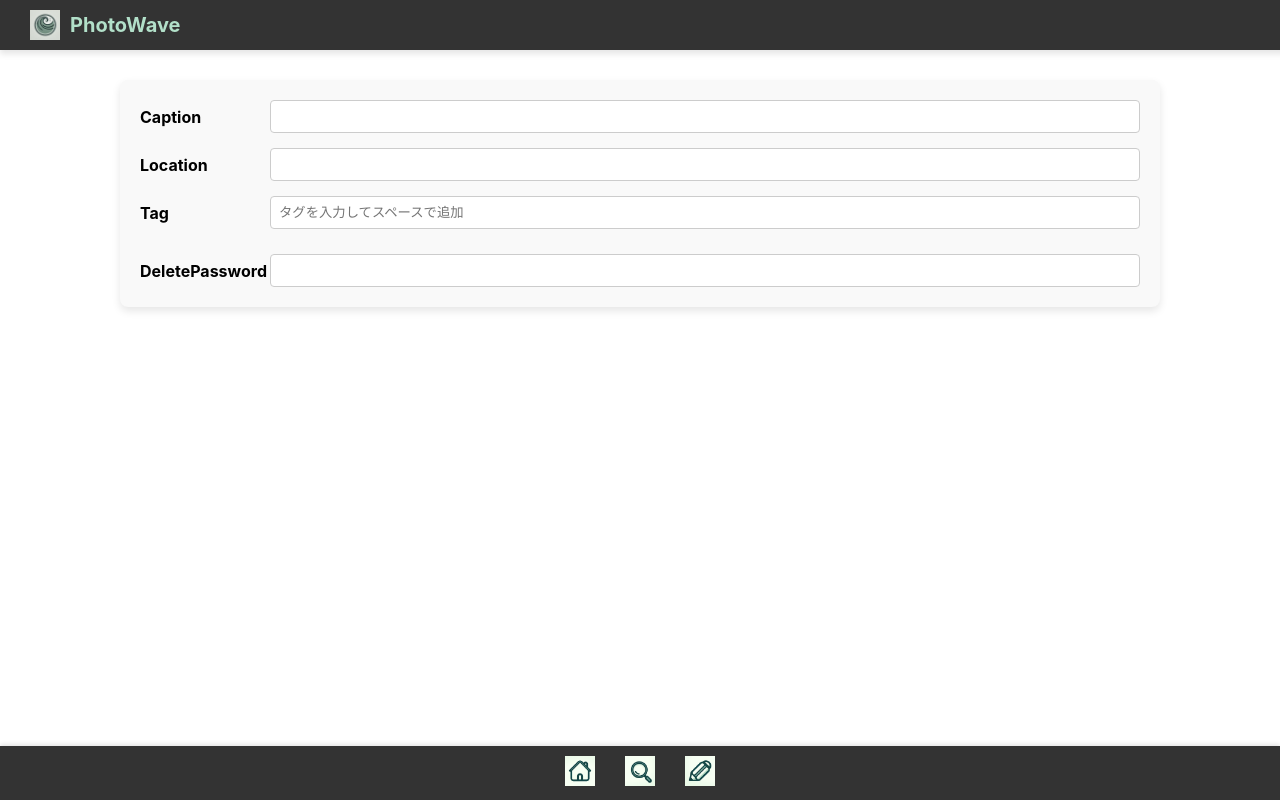
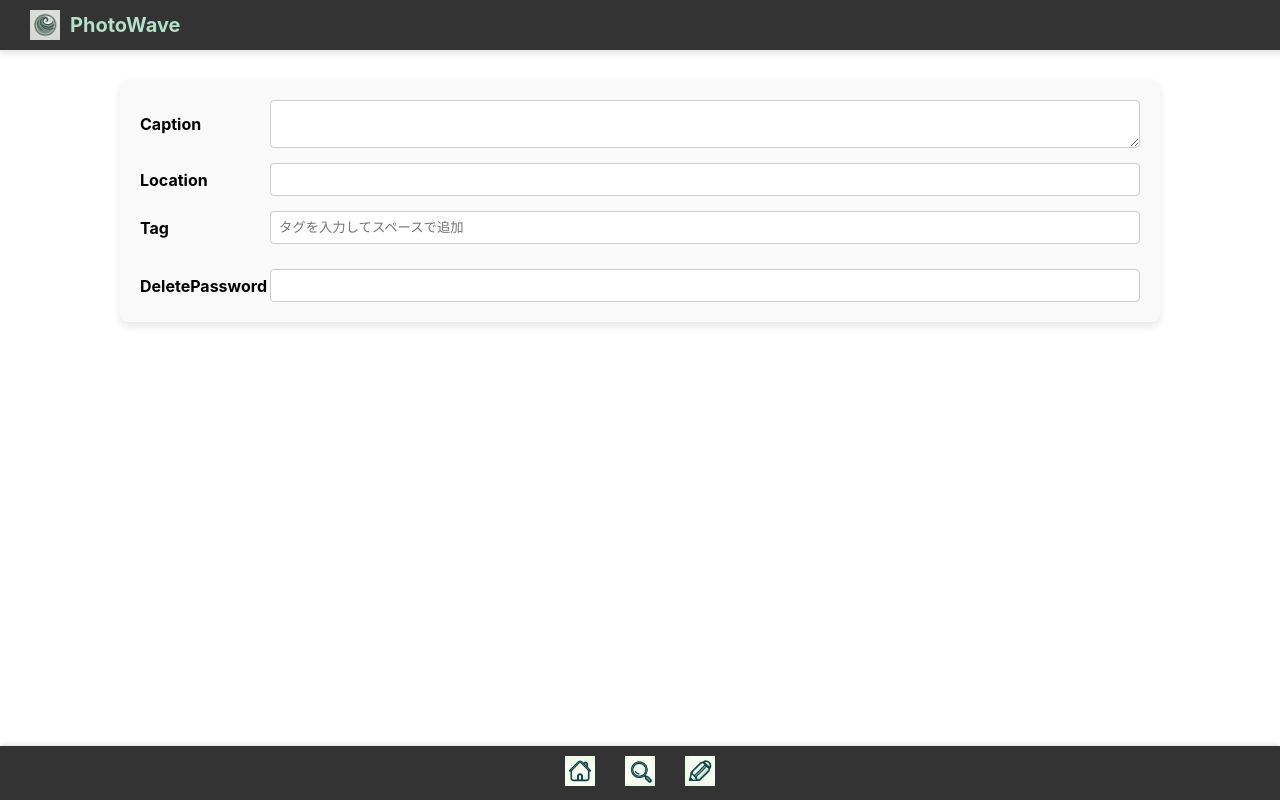
Before and after one commit to takasumi-m/gallery-fe-react, a React (Create React App) app: page /post in a window 1280 px wide. Built offline with nearby package versions, Linux system fonts and the light colour scheme.

Commit message:
update: add errormessage div

```diff
--- a/src/components/forms/Caption.css
+++ b/src/components/forms/Caption.css
@@ -1,18 +1,39 @@
-.caption-container {
+/* Container for caption input */
+.caption-container .caption-container-input {
     display: flex;
     align-items: center;
 }
 
-.caption-container label {
+/* Label styling */
+.caption-container .caption-container-input label {
     margin-right: 10px;
     font-weight: bold;
     width: 120px;
 }
 
-.caption-container input[type="text"] {
+/* Input field styling */
+.caption-container .caption-container-input textarea {
     flex: 1;
     padding: 8px;
     box-sizing: border-box;
     border: 1px solid #ccc;
     border-radius: 4px;
 }
+
+/* Error message container */
+.caption-container .caption-container-error-message {
+    padding-left: 130px;
+}
+
+/* Error message styling */
+.caption-container .caption-container-error-message p {
+    color: #b71c1c;
+    background-color: #ffcdd2;
+    border: 1px solid #b71c1c;
+    padding: 5px;
+    border-radius: 4px;
+    margin: 5px 0;
+    font-size: 13px;
+    text-align: center;
+    box-shadow: 0 2px 4px rgba(0, 0, 0, 0.1);
+}
--- a/src/components/forms/Caption.jsx
+++ b/src/components/forms/Caption.jsx
@@ -1,13 +1,38 @@
-import React from 'react';
+import React, {useState} from 'react';
 import PropTypes from 'prop-types';
 import './Caption.css';
 
 const CaptionComponent = ({ value, onChange }) => {
+
+    const [errorMessage, setErrorMessage] = useState('');
+
+    const handleChange = (event) => {
+        const inputValue = event.target.value;
+        const byteLength = new Blob([inputValue]).size;
+
+        if (byteLength > 65536) { // 64KB = 65536 bytes
+            setErrorMessage("入力できるのは64KBまでです");
+            return;
+        }
+
+        setErrorMessage("");
+        onChange(inputValue);
+    };
+
     return (
-        <div className="caption-container">
-            <label htmlFor="caption">Caption</label>
-            <input type="text" id="caption" name="caption" value={value} onChange={(e) => onChange(e.target.value)}/>
-        </div>
+        <>
+            <div className="caption-container">
+                <div className="caption-container-input">
+                    <label htmlFor="caption">Caption</label>
+                    <textarea id="caption" name="caption" value={value} onChange={handleChange}/>
+                </div>
+                {errorMessage && (
+                    <div className='caption-container-error-message'>
+                        <p>{errorMessage}</p>
+                    </div>
+                )}
+            </div>
+        </>
     );
 };
 
```
